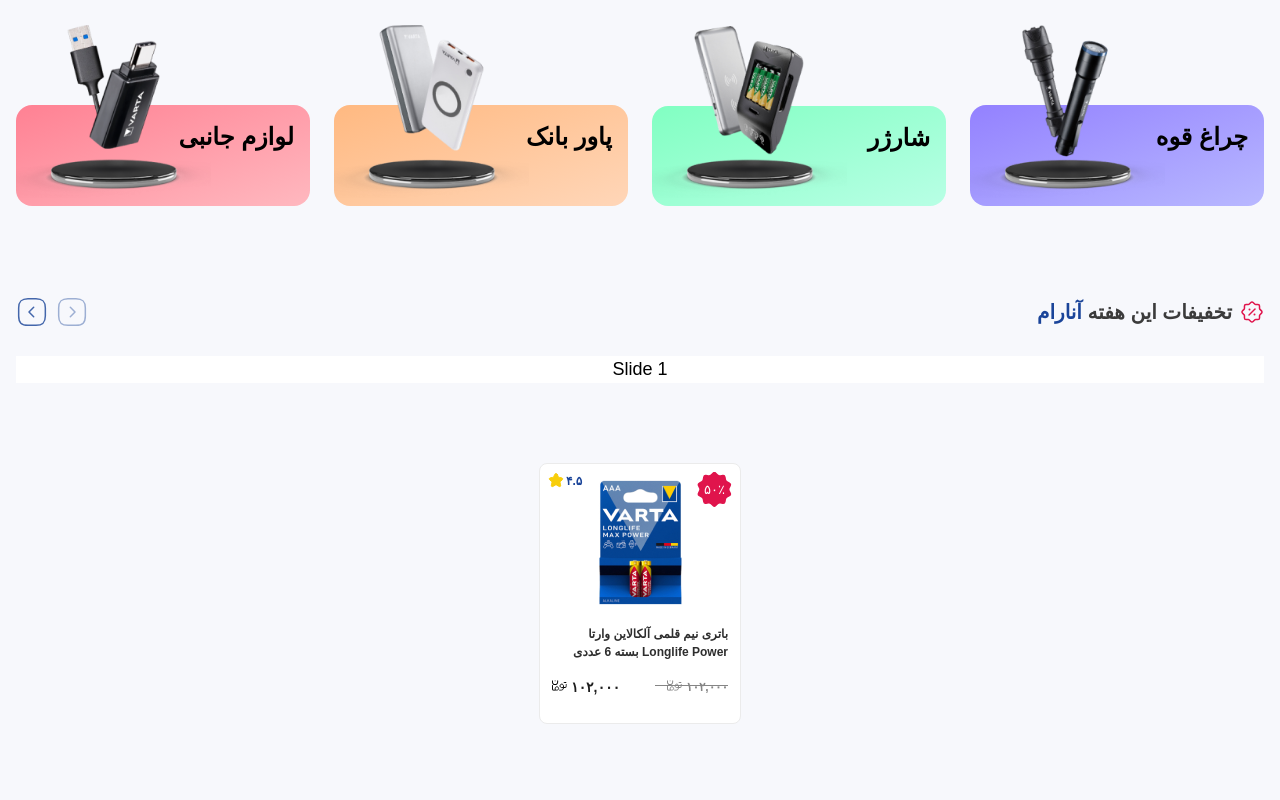
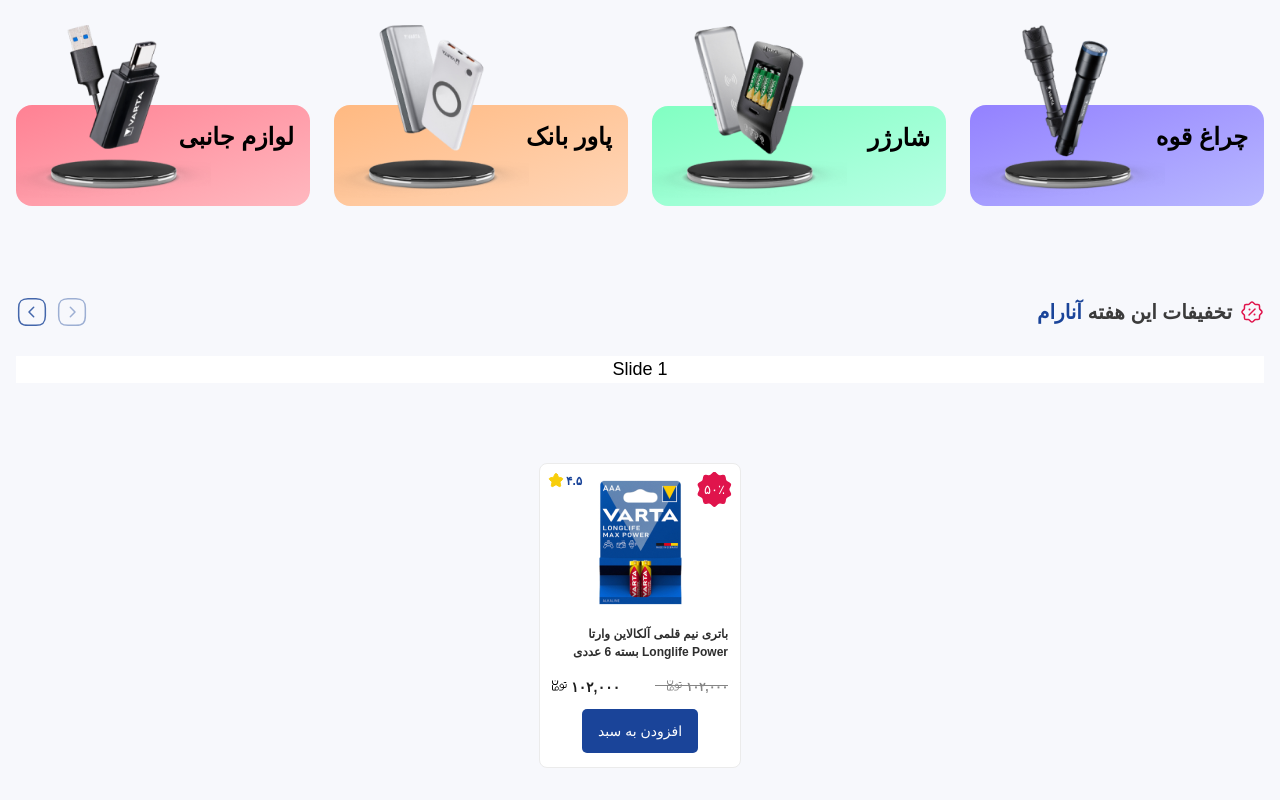
Before and after one commit to mahyarErshad/anaram-react, a React (Create React App) app: page / in a window 1280 px wide. Shown: the part 997-1797 px from the top of the page. Before the commit the page ends 1753 px from the top, so only its background shows below. Built offline with nearby package versions, Linux system fonts and the light colour scheme; a web font is replaced by a local one.

Commit message:
Added bag-icon-white

```diff
--- a/src/Components/ProductCards/ProductCardWithDiscount/ProductCardWithDiscount.jsx
+++ b/src/Components/ProductCards/ProductCardWithDiscount/ProductCardWithDiscount.jsx
@@ -3,6 +3,7 @@ import batteryImage from "../../../assets/images/data/product-card/battery.png";
 import { ReactComponent as StarIcon } from "../../../assets/images/icons/product-card-star.svg";
 import styles from "../style/productCard.module.css";
 import ProductCardPriceSection from "../ProductCardComponents/ProductCardPriceSection/ProductCardPriceSection";
+import PrimaryButton from "../../../Components/Utils/Buttons/PrimaryButton/PrimaryButton"
 
 function ProductCardWithDiscount() {
   return (
@@ -20,8 +21,8 @@ function ProductCardWithDiscount() {
         <ProductCardPriceSection price="۱۰۲,۰۰۰" discountText />
         <ProductCardPriceSection price="۱۰۲,۰۰۰" />
       </div>
-      <div>
-
+      <div className="flex-center gap-1 w-full">
+      <PrimaryButton text="افزودن به سبد" />
       </div>
     </figure>
   );
```
Also changed, not shown: src/assets/images/icons/bag-icon-white.svg (added).
